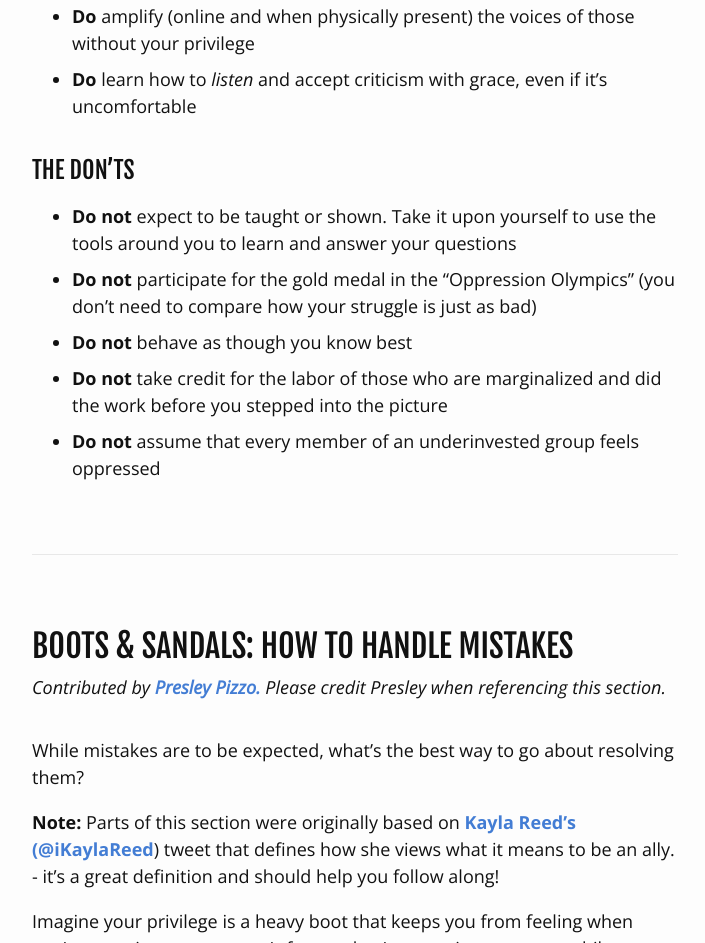
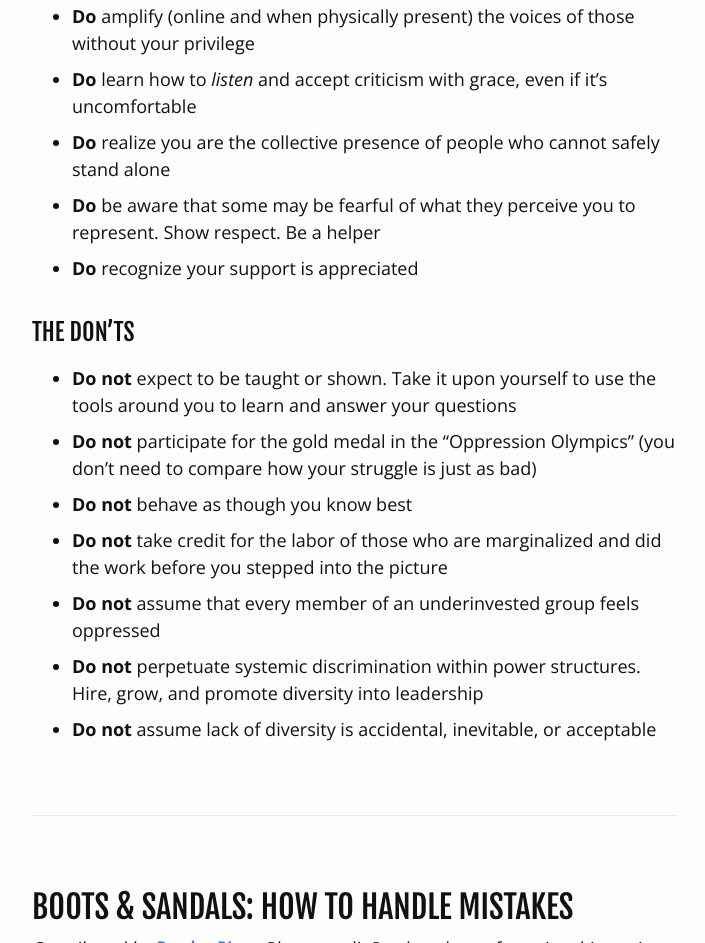
Before and after one commit to almnt/guide-to-allyship, an Eleventy site: page src/index.html in a window 1280 px wide. Shown: the part 5454-6397 px from the top of the page, without its empty margins (285-990 px from the left). Built offline with nearby package versions, Linux system fonts and the light colour scheme; Eleventy itself is replaced by a stand-in of ours; files that its build step writes are made by us from their sources; what eleventy-plugin-sass would draw is missing.

Commit message:
added dos and donts

```diff
--- a/src/index.html
+++ b/src/index.html
@@ -117,6 +117,9 @@ layout: layouts/base.html
           <li><strong>Do</strong> the outer work and figure out how to change the oppressive systems</li>
           <li><strong>Do</strong> amplify (online and when physically present) the voices of those without your privilege</li>
           <li><strong>Do</strong> learn how to <em>listen</em> and accept criticism with grace, even if it’s uncomfortable</li>
+          <li><strong>Do</strong> realize you are the collective presence of people who cannot safely stand alone</li>
+          <li><strong>Do</strong> be aware that some may be fearful of what they perceive you to represent. Show respect. Be a helper</li>
+          <li><strong>Do</strong> recognize your support is appreciated</li>
         </ul>
       </div>
 
@@ -128,6 +131,8 @@ layout: layouts/base.html
           <li><strong>Do not</strong> behave as though you know best</li>
           <li><strong>Do not</strong> take credit for the labor of those who are marginalized and did the work before you stepped into the picture</li>
           <li><strong>Do not</strong> assume that every member of an underinvested group feels oppressed</li>
+          <li><strong>Do not</strong> perpetuate systemic discrimination within power structures. Hire, grow, and promote diversity into leadership</li>
+          <li><strong>Do not</strong> assume lack of diversity is accidental, inevitable, or acceptable</li>
         </ul>
       </div>
     </div>
```
